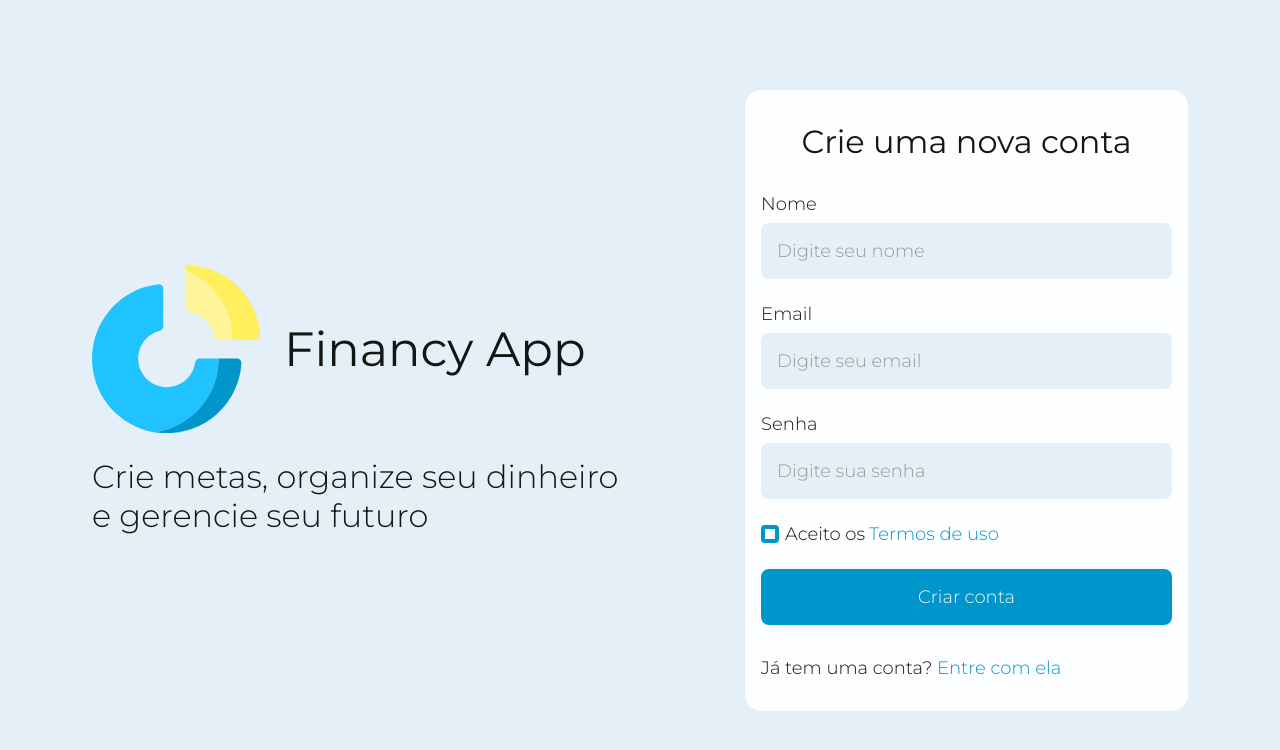
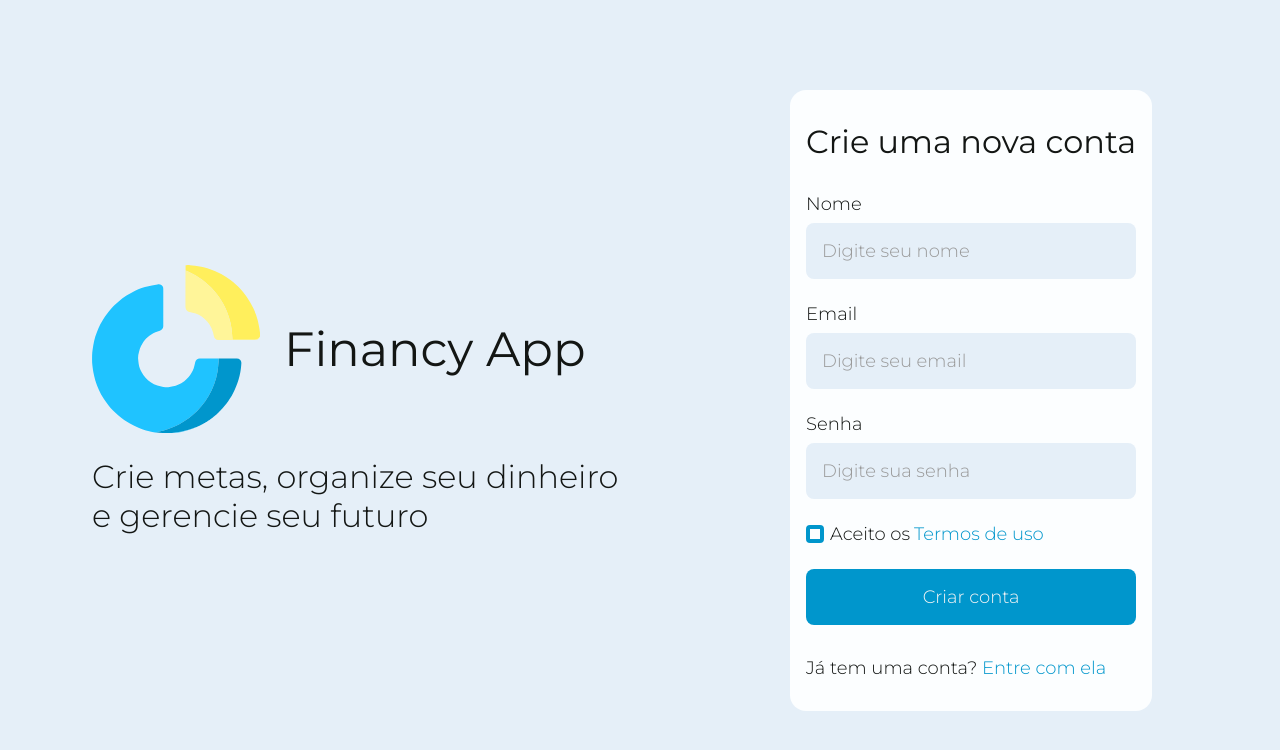
Before and after one commit to RaphaelDaSilvaDev/financy-frontend, a React (Vite) app: page /Signin in a window 1280 px wide. Shown: the top 750 px of the page. Built offline with nearby package versions, Linux system fonts and the light colour scheme; no server answers; what @szhsin/react-menu would draw is missing.

Commit message:
add responsible layout

```diff
--- a/package.json
+++ b/package.json
@@ -26,6 +26,7 @@
     "react-moment": "^1.1.3",
     "react-placeholder-loading": "^0.5.30",
     "react-router-dom": "^6.7.0",
+    "react-router-hash-link": "^2.4.3",
     "react-select": "^5.7.0",
     "styled-components": "^5.3.6",
     "zod": "^3.20.2"
@@ -33,6 +34,7 @@
   "devDependencies": {
     "@types/react": "^18.0.26",
     "@types/react-dom": "^18.0.9",
+    "@types/react-router-hash-link": "^2.4.5",
     "@types/styled-components": "^5.1.26",
     "@vitejs/plugin-react": "^3.0.0",
     "typescript": "^4.9.3",
--- a/src/components/Page/styles.ts
+++ b/src/components/Page/styles.ts
@@ -2,7 +2,7 @@ import styled from "styled-components";
 
 export const Page = styled.div`
   width: 100%;
-  height: calc(100vh);
+  height: 100%;
   background-color: ${(props) => props.theme.background};
   color: ${(props) => props.theme.text};
   transition: all 0.5s ease;
--- a/src/components/RadioInput/index.tsx
+++ b/src/components/RadioInput/index.tsx
@@ -22,7 +22,7 @@ export function RadioInput({
 
   return (
     <S.InputContainer color={color}>
-      {label}
+      <p>{label}</p>
       <input type="radio" value={value} {...register(registerValue)} name={name} />
       <span></span>
     </S.InputContainer>
--- a/src/pages/Goal/styles.ts
+++ b/src/pages/Goal/styles.ts
@@ -37,6 +37,12 @@ export const SeparateBy = styled.div`
   height: 9.8rem;
   display: flex;
   gap: 2.4rem;
+
+  @media screen and (max-width: 954px) {
+    height: 100%;
+    display: grid;
+    grid-template-columns: repeat(auto-fill, minmax(30rem, 1fr));
+  }
 `;
 
 export const SeparateByContent = styled.div`
@@ -45,6 +51,12 @@ export const SeparateByContent = styled.div`
   display: flex;
   align-items: center;
   gap: 2.4rem;
+
+  @media screen and (max-width: 954px) {
+    height: 100%;
+    display: grid;
+    grid-template-columns: repeat(auto-fill, minmax(30rem, 1fr));
+  }
 `;
 
 export const SeparateByValue = styled.div`
--- a/src/pages/Login/index.tsx
+++ b/src/pages/Login/index.tsx
@@ -1,6 +1,6 @@
 import { FormProvider, useForm } from "react-hook-form";
 import { zodResolver } from "@hookform/resolvers/zod";
-import { Link, useNavigate } from "react-router-dom";
+import { Link, useLocation, useNavigate } from "react-router-dom";
 import Logo from "../../assets/financy.svg";
 import { Button } from "../../components/Button";
 import { Input } from "../../components/Input";
@@ -13,9 +13,12 @@ import { AuthenticationApi } from "./service";
 import { useCookies } from "react-cookie";
 import { AuthToken } from "../../services/authToken";
 import { Wrapper } from "../../components/Page/styles";
+import { CaretDown } from "phosphor-react";
+import { HashLink } from "react-router-hash-link";
 
 export function Login() {
   const [cookies, setCookies] = useCookies(["user"]);
+  const path = useLocation();
 
   const navigation = useNavigate();
 
@@ -62,10 +65,20 @@ export function Login() {
             <S.SloganContainer>
               <span>Crie metas, organize seu dinheiro e gerencie seu futuro</span>
             </S.SloganContainer>
+
+            <S.ArrowDown>
+              <HashLink to={`${path.pathname}/#content`} smooth>
+                <CaretDown size={24} />
+              </HashLink>
+            </S.ArrowDown>
           </S.Hero>
 
           <FormProvider {...methods}>
-            <S.LoginContainer onSubmit={methods.handleSubmit(handleLogin, onHandleLoginFail)}>
+            <S.LoginContainer
+              onSubmit={methods.handleSubmit(handleLogin, onHandleLoginFail)}
+              id="content"
+            >
+              <S.LoginContent>
                 <h2>Entrar com sua conta</h2>
                 <S.InputsContainer>
                   <Input label="Email" placeHolder="Digite seu email" registerValue="email" />
@@ -82,6 +95,7 @@ export function Login() {
                 <span>
                   Ainda não tem uma conta? <Link to="/signin">Crie uma aqui</Link>
                 </span>
+              </S.LoginContent>
             </S.LoginContainer>
           </FormProvider>
         </S.Container>
--- a/src/pages/Login/styles.ts
+++ b/src/pages/Login/styles.ts
@@ -2,18 +2,30 @@ import styled from "styled-components";
 
 export const Container = styled.div`
   width: 100%;
-  height: 100vh;
+  height: 100%;
   display: flex;
   align-items: center;
   justify-content: space-between;
   gap: 12rem;
+
+  @media screen and (max-width: 954px) {
+    padding-inline: 2rem;
+    flex-direction: column;
+  }
 `;
 
 export const Hero = styled.div`
   width: 100%;
+  height: 100vh;
   display: flex;
   flex-direction: column;
+  justify-content: center;
   gap: 2.4rem;
+  position: relative;
+
+  @media screen and (max-width: 954px) {
+    justify-content: center;
+  }
 `;
 
 export const Logo = styled.div`
@@ -30,6 +42,10 @@ export const Logo = styled.div`
   & > h1 {
     font-size: 4.8rem;
   }
+
+  @media screen and (max-width: 954px) {
+    flex-direction: column;
+  }
 `;
 
 export const SloganContainer = styled.span`
@@ -38,14 +54,29 @@ export const SloganContainer = styled.span`
   & > span {
     font-size: 3.2rem;
   }
+
+  @media screen and (max-width: 954px) {
+    text-align: center;
+  }
 `;
 
 export const LoginContainer = styled.div`
   width: 80%;
+  height: 100vh;
 
+  display: flex;
+  flex-direction: column;
+  align-items: center;
+  justify-content: center;
+
+  @media screen and (max-width: 954px) {
+    width: 100%;
+  }
+`;
+
+export const LoginContent = styled.div`
   background-color: ${(props) => props.theme["background-light"]};
   border-radius: 16px;
-
   display: flex;
   flex-direction: column;
   align-items: center;
@@ -69,6 +100,10 @@ export const LoginContainer = styled.div`
       }
     }
   }
+
+  @media screen and (max-width: 954px) {
+    width: 100%;
+  }
 `;
 
 export const InputsContainer = styled.form`
@@ -78,3 +113,18 @@ export const InputsContainer = styled.form`
   align-items: center;
   gap: 2.4rem;
 `;
+
+export const ArrowDown = styled.div`
+  position: absolute;
+  bottom: 4rem;
+  right: 47%;
+  display: none;
+
+  & > a > svg {
+    color: ${(props) => props.theme.text};
+  }
+
+  @media screen and (max-width: 954px) {
+    display: block;
+  }
+`;
--- a/src/pages/Signin/index.tsx
+++ b/src/pages/Signin/index.tsx
@@ -1,4 +1,4 @@
-import { Link, useNavigate } from "react-router-dom";
+import { Link, useLocation, useNavigate } from "react-router-dom";
 import Logo from "../../assets/financy.svg";
 import { Button } from "../../components/Button";
 import { Input } from "../../components/Input";
@@ -14,8 +14,11 @@ import axios from "axios";
 import { useCookies } from "react-cookie";
 import { AuthToken } from "../../services/authToken";
 import { Wrapper } from "../../components/Page/styles";
+import { HashLink } from "react-router-hash-link";
+import { CaretDown } from "phosphor-react";
 
 export function Signin() {
+  const path = useLocation();
   const [cookies, setCookies] = useCookies(["user"]);
 
   const navigation = useNavigate();
@@ -66,10 +69,20 @@ export function Signin() {
             <S.SloganContainer>
               <span>Crie metas, organize seu dinheiro e gerencie seu futuro</span>
             </S.SloganContainer>
+
+            <S.ArrowDown>
+              <HashLink to={`${path.pathname}/#content`} smooth>
+                <CaretDown size={24} />
+              </HashLink>
+            </S.ArrowDown>
           </S.Hero>
 
           <FormProvider {...methods}>
-            <S.LoginContainer onSubmit={methods.handleSubmit(handleSignin, onHandleSigninError)}>
+            <S.LoginContainer
+              onSubmit={methods.handleSubmit(handleSignin, onHandleSigninError)}
+              id="content"
+            >
+              <S.LoginContent>
                 <h2>Crie uma nova conta</h2>
                 <S.InputsContainer>
                   <Input
@@ -104,6 +117,7 @@ export function Signin() {
                 <span>
                   Já tem uma conta? <Link to="/login"> Entre com ela</Link>
                 </span>
+              </S.LoginContent>
             </S.LoginContainer>
           </FormProvider>
         </S.Container>
--- a/src/pages/Signin/styles.ts
+++ b/src/pages/Signin/styles.ts
@@ -2,18 +2,30 @@ import styled from "styled-components";
 
 export const Container = styled.div`
   width: 100%;
-  height: 100vh;
+  height: 100%;
   display: flex;
   align-items: center;
   justify-content: space-between;
   gap: 12rem;
+
+  @media screen and (max-width: 954px) {
+    padding-inline: 0rem;
+    flex-direction: column;
+  }
 `;
 
 export const Hero = styled.div`
   width: 100%;
+  height: 100vh;
   display: flex;
   flex-direction: column;
+  justify-content: center;
   gap: 2.4rem;
+  position: relative;
+
+  @media screen and (max-width: 954px) {
+    justify-content: center;
+  }
 `;
 
 export const Logo = styled.div`
@@ -30,6 +42,10 @@ export const Logo = styled.div`
   & > h1 {
     font-size: 4.8rem;
   }
+
+  @media screen and (max-width: 954px) {
+    flex-direction: column;
+  }
 `;
 
 export const SloganContainer = styled.span`
@@ -38,14 +54,29 @@ export const SloganContainer = styled.span`
   & > span {
     font-size: 3.2rem;
   }
+
+  @media screen and (max-width: 954px) {
+    text-align: center;
+  }
 `;
 
-export const LoginContainer = styled.form`
+export const LoginContainer = styled.div`
   width: 80%;
+  height: 100vh;
 
+  display: flex;
+  flex-direction: column;
+  align-items: center;
+  justify-content: center;
+
+  @media screen and (max-width: 954px) {
+    width: 100%;
+  }
+`;
+
+export const LoginContent = styled.div`
   background-color: ${(props) => props.theme["background-light"]};
   border-radius: 16px;
-
   display: flex;
   flex-direction: column;
   align-items: center;
@@ -59,6 +90,19 @@ export const LoginContainer = styled.form`
 
   & > span {
     align-self: flex-start;
+    & > a {
+      color: ${(props) => props.theme.primary};
+      text-decoration: none;
+
+      :hover {
+        color: ${(props) => props.theme["primary-light"]};
+        transition: color 175ms;
+      }
+    }
+  }
+
+  @media screen and (max-width: 954px) {
+    width: 100%;
   }
 `;
 
@@ -76,3 +120,18 @@ export const Terms = styled.div`
   gap: 4px;
   align-items: center;
 `;
+
+export const ArrowDown = styled.div`
+  position: absolute;
+  bottom: 4rem;
+  right: 47%;
+  display: none;
+
+  & > a > svg {
+    color: ${(props) => props.theme.text};
+  }
+
+  @media screen and (max-width: 954px) {
+    display: block;
+  }
+`;
--- a/src/styles/global.ts
+++ b/src/styles/global.ts
@@ -53,7 +53,6 @@ export const GlobalStyles = createGlobalStyle`
   body{
     background-color: ${(props) => props.theme["background"]};
     color: ${(props) => props.theme["text-secondary"]};
-    overflow: hidden;
   }
 
   body, input-security, textarea, button, input{
```
Also changed, not shown: 1 other file (tests, documents, lock files or other folders). Lines whose indentation alone changed are shown as unchanged.
